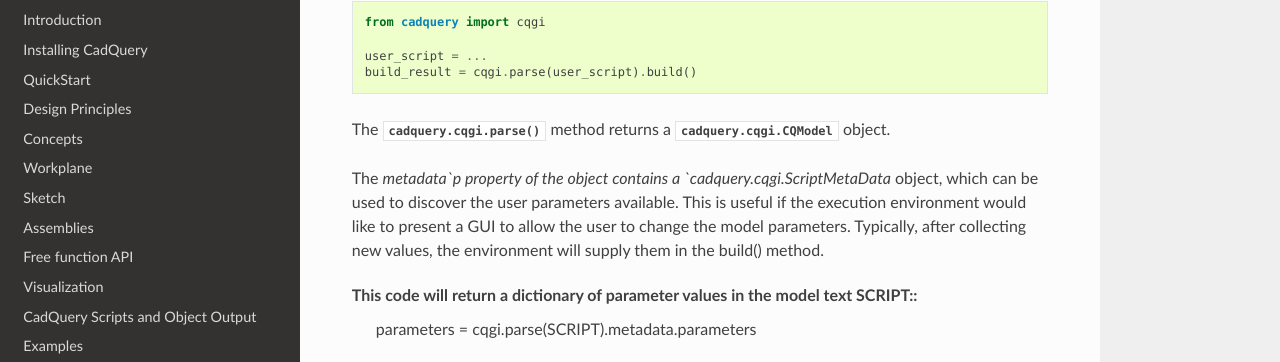
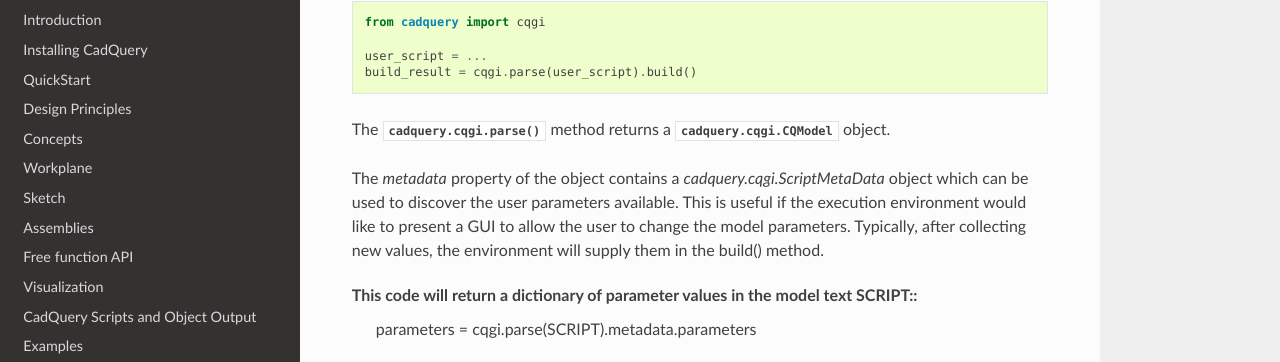
Before and after one commit to 73junito/Combination-Automotive-Diesel-Mechanics-Facility, a Sphinx documentation site: the page built from CadQuery 2.6.1 source code/CadQuery-cadquery-aed5e55/doc/cqgi.rst, in a window 1280 px wide and 900 px high, scrolled down 1625 px. Shown: the part 89-451 px from the top of the window. Built offline with Sphinx 7.4.7 and the Read the Docs theme 3.1.0, drawn with Linux system fonts in a browser that asks for light colours; the version number could not be read and is left out.

```diff
--- a/CadQuery 2.6.1 source code/CadQuery-cadquery-aed5e55/doc/cqgi.rst
+++ b/CadQuery 2.6.1 source code/CadQuery-cadquery-aed5e55/doc/cqgi.rst
@@ -73,7 +73,7 @@ run code like this::
 
 The :py:meth:`cadquery.cqgi.parse()` method returns a :py:class:`cadquery.cqgi.CQModel` object.
 
-The `metadata`p property of the object contains a `cadquery.cqgi.ScriptMetaData` object, which can be used to discover the
+The `metadata` property of the object contains a `cadquery.cqgi.ScriptMetaData` object which can be used to discover the
 user parameters available. This is useful if the execution environment would like to present a GUI to allow the user to change the
 model parameters.  Typically, after collecting new values, the environment will supply them in the build() method.
 
```
